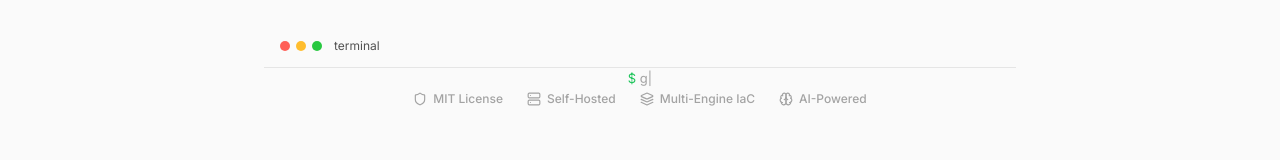
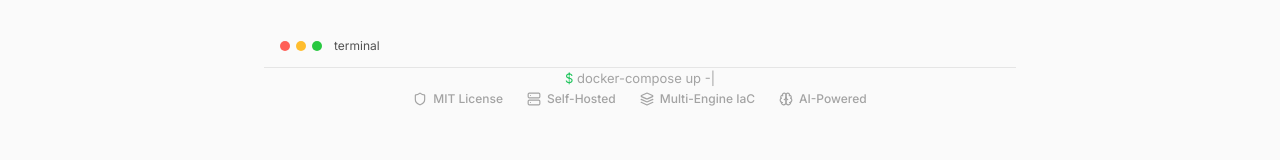
Before and after one commit to hacrex/OpsSentinel, a React (Vite) app in the folder website/: page / in a window 1280 px wide. Shown: the part 539-699 px from the top of the page. Built offline with nearby package versions, Linux system fonts and the light colour scheme; no server answers.

Commit message:
fix: typing animation - use useEffect instead of useState

```diff
--- a/website/src/pages/Home.jsx
+++ b/website/src/pages/Home.jsx
@@ -1,4 +1,4 @@
-import { useState } from 'react';
+import { useState, useEffect } from 'react';
 import { Link } from 'react-router-dom';
 import {
   Activity, Shield, GitBranch, AlertTriangle, BarChart3,
@@ -18,7 +18,7 @@ function TypingCode() {
   const [text, setText] = useState('');
   const [deleting, setDeleting] = useState(false);
 
-  useState(() => {
+  useEffect(() => {
     let timeout;
     const current = commands[index];
     if (!deleting) {
@@ -36,7 +36,7 @@ function TypingCode() {
       }
     }
     return () => clearTimeout(timeout);
-  });
+  }, [index, text, deleting, commands]);
 
   return (
     <div className="hero-code">
```
